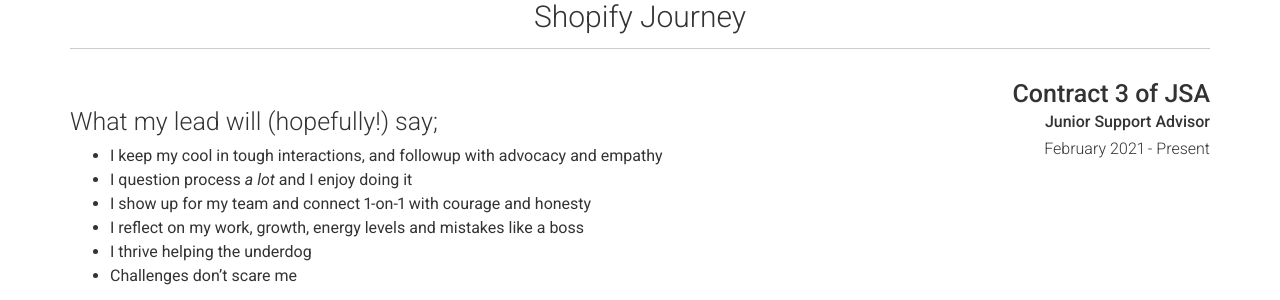
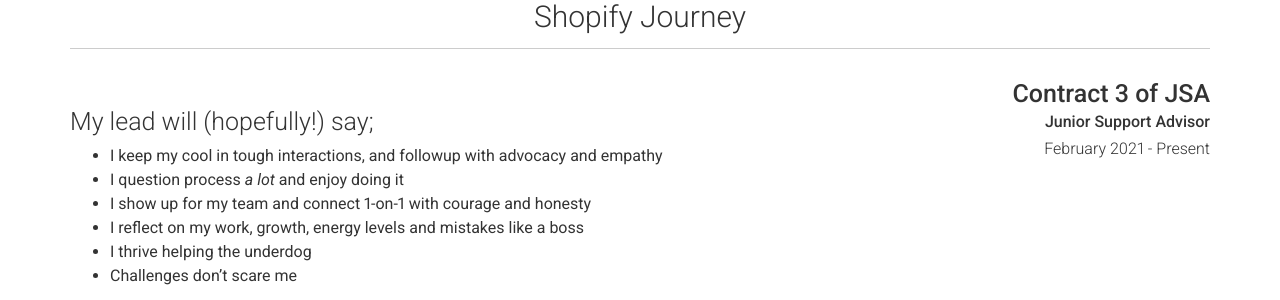
Before and after one commit to gammacray/resume, a Jekyll site: the page built from index.md, in a window 1280 px wide. Shown: the part 648-948 px from the top of the page. Built offline with Jekyll 4.4.1, drawn with Linux system fonts in a browser that asks for light colours; nearby versions of some CDN libraries.

Commit message:
Updated _config.yml.

```diff
--- a/_config.yml
+++ b/_config.yml
@@ -92,10 +92,10 @@ content:
         sub_title: Junior Support Advisor
         caption: February 2021 - Present
         link:
-        quote: <h4>What my lead will (hopefully!) say;</h4>
+        quote: <h4>My lead will (hopefully!) say;</h4>
         description: | # this will include new lines to allow paragraphs
           * I keep my cool in tough interactions, and followup with advocacy and empathy
-          * I question process *a lot* and I enjoy doing it
+          * I question process *a lot* and enjoy doing it
           * I show up for my team and connect 1-on-1 with courage and honesty
           * I reflect on my work, growth, energy levels and mistakes like a boss
           * I thrive helping the underdog
```
